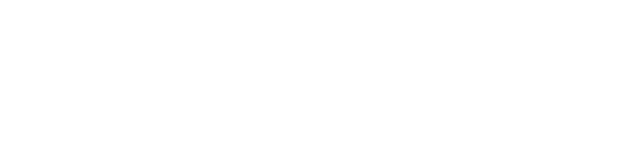
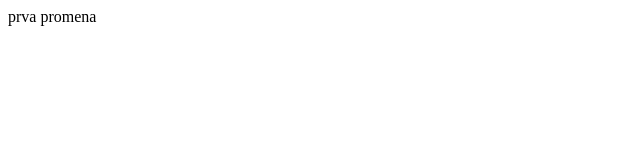
Before and after one commit to cerovacad/git-tut, a plain HTML site: page index.html in a window 1280 px wide. Shown: the whole page, without its empty margins (0-640 px from the left). Drawn offline with Linux system fonts and the light colour scheme.

Commit message:
druga promena

```diff
--- a/index.html
+++ b/index.html
@@ -7,6 +7,6 @@
     <title>Git tutorijal</title>
 </head>
 <body>
-
+    prva promena
 </body>
 </html>
```
